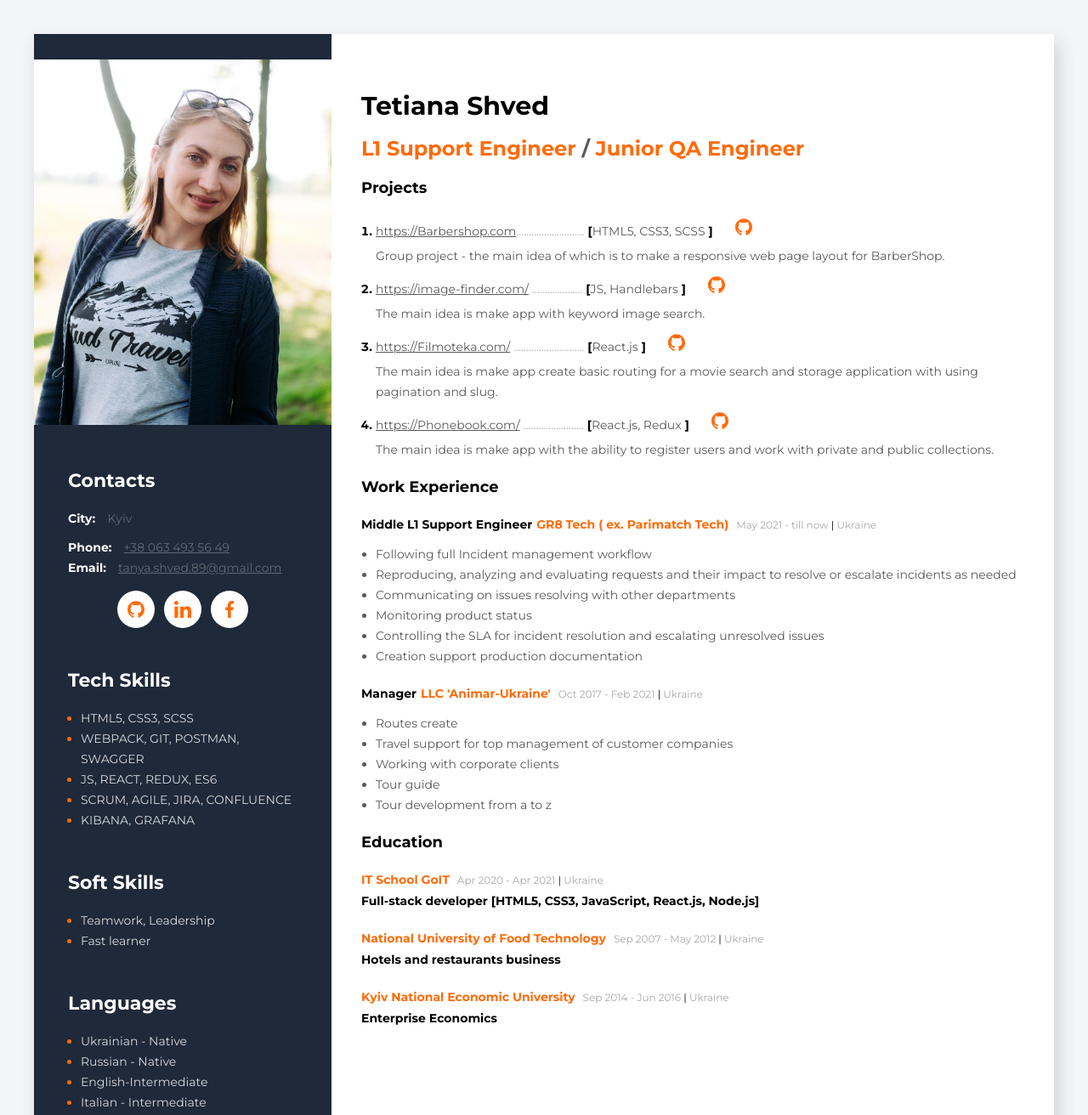
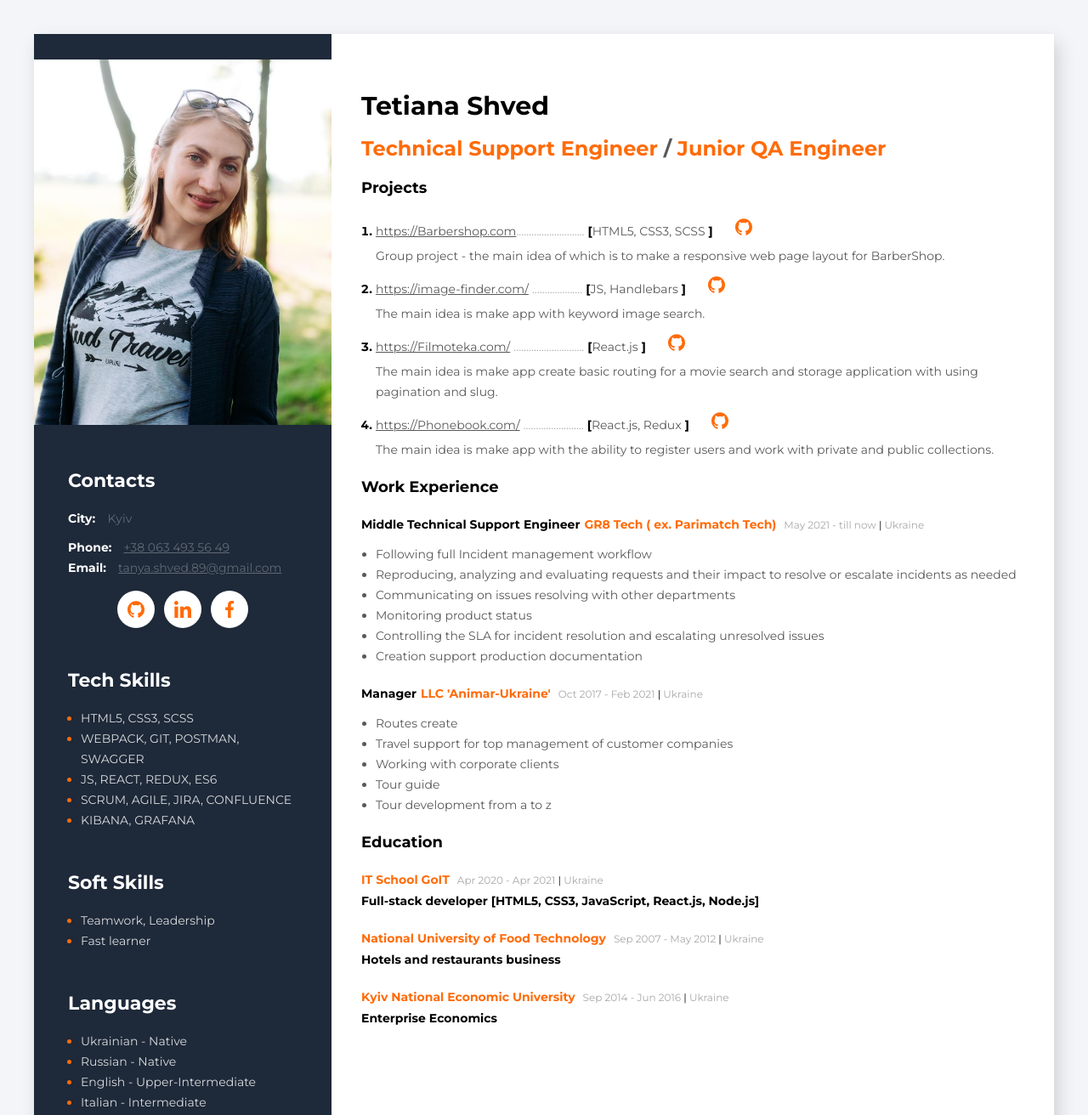
Before and after one commit to TanyaShved/resume, a plain HTML site: page index.html in a window 1280 px wide. Shown: the top 1312 px of the page at 85% size. Drawn offline with Linux system fonts and the light colour scheme.

Commit message:
Changed position L1 to Technical

```diff
--- a/index.html
+++ b/index.html
@@ -117,7 +117,7 @@
               <span class="skills-text">Russian - Native</span>
             </li>
             <li class="skills-item">
-              <span class="skills-text">English-Intermediate </span>
+              <span class="skills-text">English - Upper-Intermediate </span>
             </li>
             <li class="skills-item">
               <span class="skills-text">Italian - Intermediate </span>
@@ -131,7 +131,7 @@
           <!--about me my info-->
           <!-- <h2 class="position">Front-End Developer</h2> -->
           <h1 class="name">Tetiana Shved</h1>
-          <h2 class='future-position'>L1 Support Engineer <span class="position-slash">/</span> Junior QA Engineer</h2>
+          <h2 class='future-position'>Technical Support Engineer <span class="position-slash">/</span> Junior QA Engineer</h2>
           <!-- <p class="information-about-me">
             I'm a beginner front-end developer (React). I am looking for an interesting job in a friendly and exciting company to develop my skills and grow together with the team. I have studied on GoIT courses (FullStack) . Result-oriented, open-minded, not afraid of new technologies, languages and hard work.
           </p> -->
@@ -246,7 +246,7 @@
 
 <div>
             <h4 class="work-experience-position">
-              Middle L1 Support Engineer<span class="employer">GR8 Tech ( ex. Parimatch Tech)</span>  <span
+              Middle Technical Support Engineer<span class="employer">GR8 Tech ( ex. Parimatch Tech)</span>  <span
               ><span class="period"
                 >May 2021 - till now<span class="period-country"> |</span>
                 Ukraine</span
```
